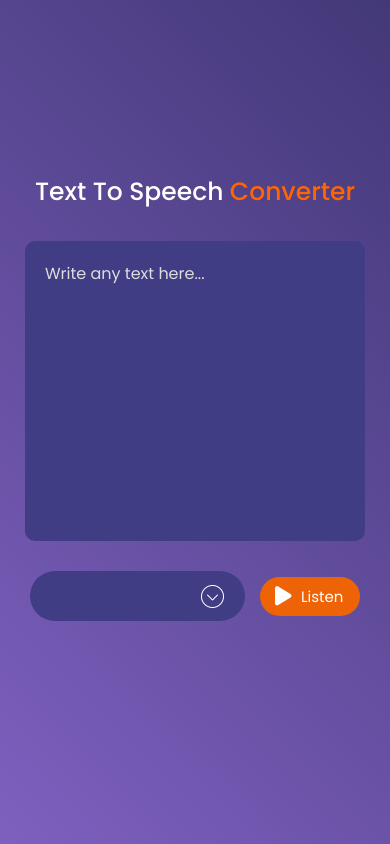
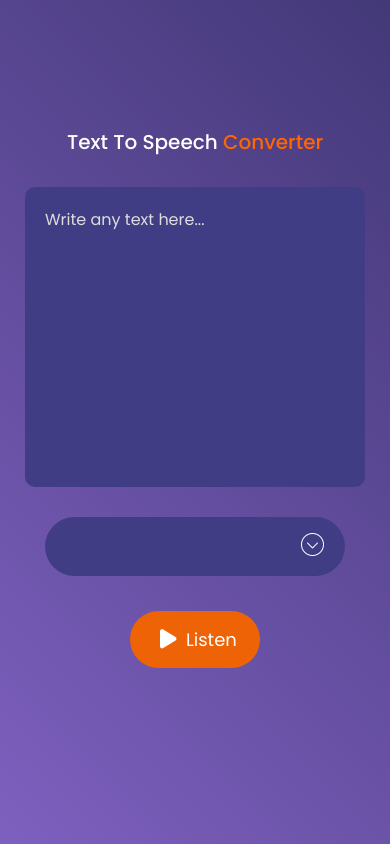
Before and after one commit to KelvinCode1234/Text-To-Speech-Conveter, a plain HTML site: page index.html in a window 390 px wide. Drawn offline with Linux system fonts and the light colour scheme.

Commit message:
first commit

```diff
--- a/TOS.css
+++ b/TOS.css
@@ -30,6 +30,33 @@ body {
     margin-bottom: 30px;
 }
 
+.animated {
+    display: inline-block;
+    animation: headShake 5s ease-in-out infinite;
+}
+
+@keyframes headShake {
+    0% {
+      transform: translateX(0);
+    }
+    6.5% {
+      transform: translateX(-6px) rotateY(-9deg);
+    }
+    18.5% {
+      transform: translateX(5px) rotateY(7deg);
+    }
+    31.5% {
+      transform: translateX(-3px) rotateY(-5deg);
+    }
+    43.5% {
+      transform: translateX(2px) rotateY(3deg);
+    }
+    50% {
+      transform: translateX(0);
+    }
+}
+
+
 .hero h1 span {
     color: #FF6500;
 }
@@ -56,14 +83,16 @@ textarea::placeholder{
 .row {
     width: 600px;
     display: flex;
+    flex-direction: column;
+    gap: 15px;
     align-items: center;
-    gap: 20px;
+    justify-content: center;
 }
 
 button {
     background: #ee6306;
     color: #fff;
-    padding: 10px 30px;
+    padding: 15px 30px;
     font-size: 16px;
     border-radius: 35px;
     outline: 0;
@@ -71,6 +100,12 @@ button {
     cursor: pointer;
     display: flex;
     align-items: center;
+    margin-top: 20px;
+}
+
+button:hover {
+    background: #3a3679;
+    transition: 1.0s;
 }
 
 
@@ -85,16 +120,16 @@ select {
     color: #fff;
     background: #403d84;
     height: 50px;
-    padding: 0 20px;
+    padding: 20px 20px;
     outline: 0;
     border: 0;
-    border-radius: 35px;
+    border-radius: 30px;
     appearance: none;
     background-image: url(files/dropdown.png);
     background-repeat: no-repeat;
     background-size: 25px;
     background-position-x: calc(100% - 20px);
-    background-position-y: 13px;
+    background-position-y: 15px;
 }
 
 @media screen and (max-width: 700px){
@@ -102,28 +137,54 @@ select {
         font-size: 28px;
     }
 
+    textarea {
+        width: 400px;
+        height: 300px;
+    }
+
+    select {
+        width: 450px;
+        height: 50px;
+        padding: 20px 20px;
+    }
+
+
 }
 
 @media screen and (max-width: 600px) {
     textarea {
-        width: 530px;
+        width: 500px;
         height: 300px;
     }
 
     .row {
-        width: 500px;
-        gap: 15px;
+        width: 800px;
+        gap: 25px;
+    }
+
+    select {
+        width: 350px;
+        height: 50px;
+        padding: 20px 20px;
     }
 
     textarea::placeholder{
         font-size: 16px;
         color: #ddd;
     }
+
+    button {
+        width: 100px;
+        font-size: 18px;
+        align-items: center;
+        text-align: center;
+        padding: 15px 30px;
+    }
 }
 
 @media screen and (max-width: 500px) {
     .hero h1{
-        font-size: 25px;
+        font-size: 20px;
     }
 
     textarea {
@@ -137,11 +198,17 @@ select {
     }
 
     button {
-        width: 100px;
-        font-size: 15px;
+        width: 130px;
+        font-size: 18px;
         align-items: center;
         text-align: center;
-        padding: 8px 15px;
+        padding: 15px 30px;
+    }
+
+    select{
+        width: 300px;
+        height: 40px;
+        padding: 20px 20px;
     }
 
     .row {
--- a/index.html
+++ b/index.html
@@ -3,13 +3,14 @@
 <head>
     <meta charset="UTF-8">
     <meta name="viewport" content="width=device-width, initial-scale=1.0">
+    <link rel="icon" type="image/x-icon" href="/files/icon.png">
     <title>Text To Speech Conveter</title>
     <link rel="stylesheet" href="TOS.css">
     <script src="https://kit.fontawesome.com/69b7050fd6.js" crossorigin="anonymous"></script>
 </head>
 <body>
     <div class="hero">
-        <h1>Text To Speech <span>Converter</span></h1>
+        <h1 class="animated headShake">Text To Speech <span>Converter</span></h1>
         <textarea placeholder="Write any text here..."></textarea>
         <div class="row">
             <select></select>
```
Also changed, not shown: files/icon.png (added), package-lock.json (added).
